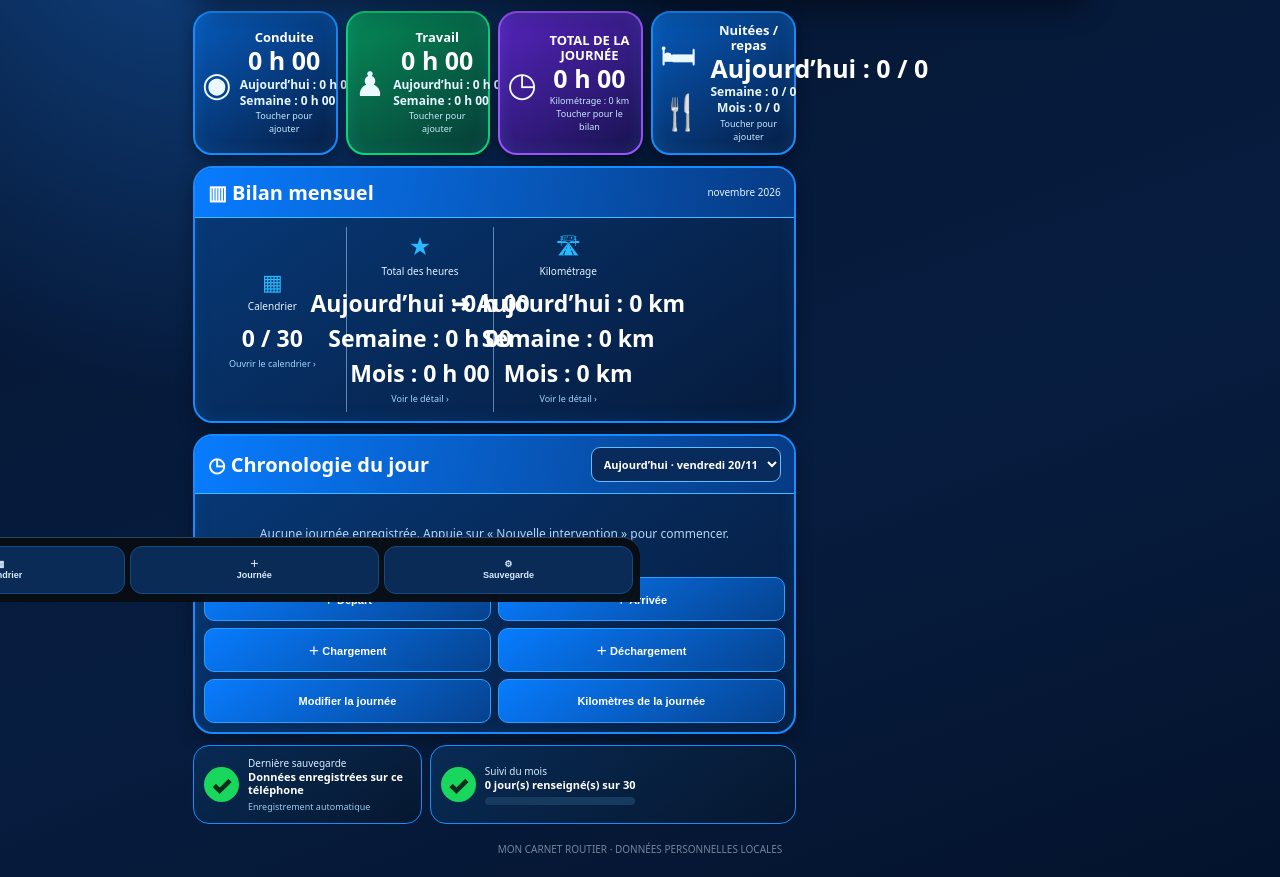
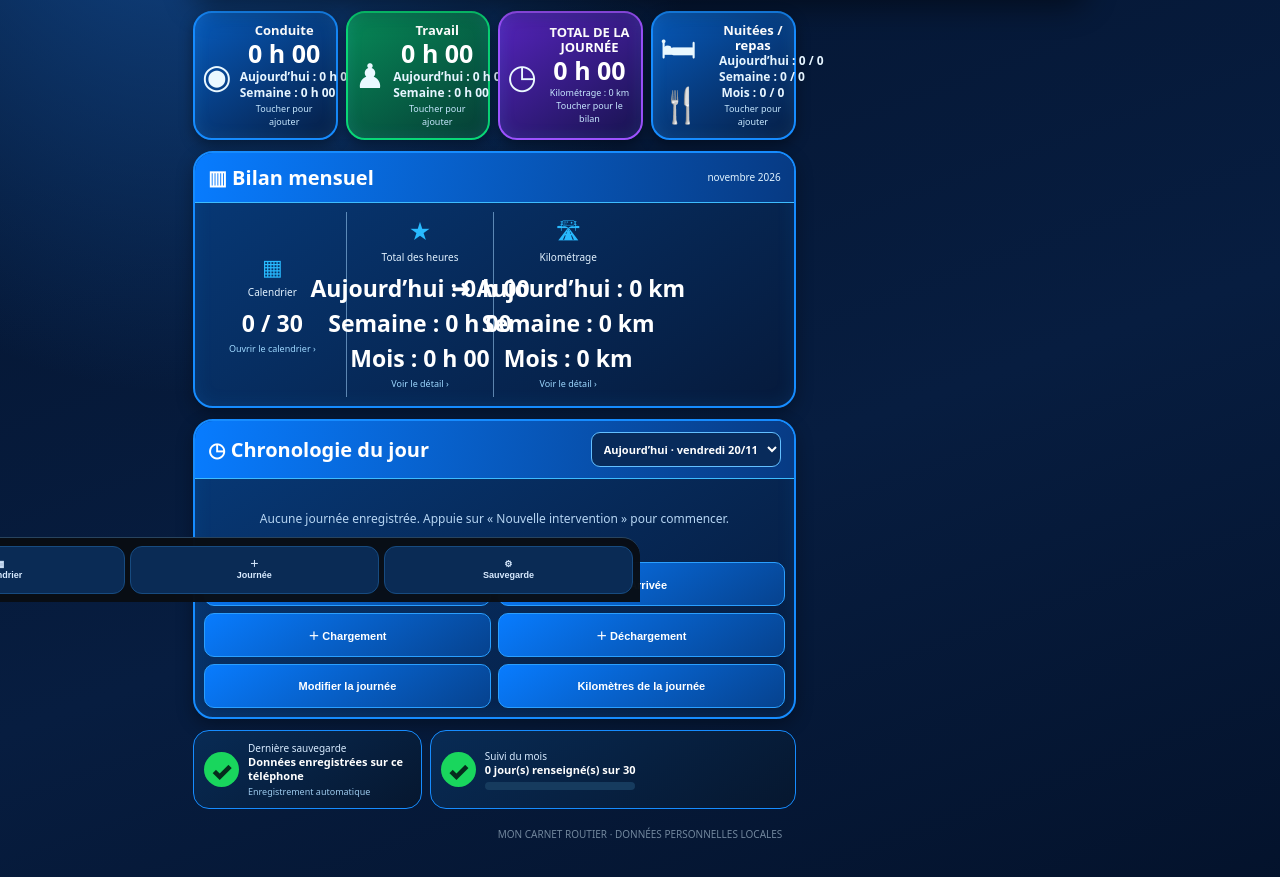
Before and after one commit to nounours633-svg/Mon-carnet-routier, a plain HTML site: page index.html in a window 1280 px wide. Shown: the part 198-1075 px from the top of the page. Drawn offline with Linux system fonts and the light colour scheme.

Commit message:
Uniformiser la taille des périodes nuitées repas

```diff
--- a/index.html
+++ b/index.html
@@ -733,7 +733,7 @@ main{padding-bottom:calc(92px + env(safe-area-inset-bottom))}
 <button type="button" class="cockpit-metric driving" id="openDriveHoursModal" aria-label="Ajouter des heures de conduite"><span class="cockpit-icon">◉</span><div><small>Conduite</small><strong id="dashDrive">0 h 00</strong><span class="cockpit-period" id="dashDriveDay">Aujourd’hui : 0 h 00</span><span class="cockpit-period" id="dashDriveWeek">Semaine : 0 h 00</span><em>Toucher pour ajouter</em></div></button>
 <button type="button" class="cockpit-metric working" id="openWorkHoursModal" aria-label="Ajouter des heures de travail"><span class="cockpit-icon">♟</span><div><small>Travail</small><strong id="dashWork">0 h 00</strong><span class="cockpit-period" id="dashWorkDay">Aujourd’hui : 0 h 00</span><span class="cockpit-period" id="dashWorkWeek">Semaine : 0 h 00</span><em>Toucher pour ajouter</em></div></button>
 <button type="button" class="cockpit-metric total" id="openActivitySummaryTop" aria-label="Ouvrir le récapitulatif des heures et kilomètres"><span class="cockpit-icon">◷</span><div><small>TOTAL DE LA JOURNÉE</small><strong id="dashTotal">0 h 00</strong><em id="dashTotalDay">Kilométrage : 0 km</em><em>Toucher pour le bilan</em></div></button>
-<button type="button" class="cockpit-metric nights" id="openMealNightModal" aria-label="Ajouter un repas ou une nuitée"><span class="cockpit-icon">🛏🍴</span><div><small>Nuitées / repas</small><strong id="dashNights">Aujourd’hui : 0 / 0</strong><span class="cockpit-period" id="dashNightsWeek">Semaine : 0 / 0</span><span class="cockpit-period" id="dashNightsMonth">Mois : 0 / 0</span><em>Toucher pour ajouter</em></div></button>
+<button type="button" class="cockpit-metric nights" id="openMealNightModal" aria-label="Ajouter un repas ou une nuitée"><span class="cockpit-icon">🛏🍴</span><div><small>Nuitées / repas</small><span class="cockpit-period" id="dashNights">Aujourd’hui : 0 / 0</span><span class="cockpit-period" id="dashNightsWeek">Semaine : 0 / 0</span><span class="cockpit-period" id="dashNightsMonth">Mois : 0 / 0</span><em>Toucher pour ajouter</em></div></button>
 </div>
 <section class="weekly-panel"><div class="weekly-heading"><b>▥ Bilan mensuel</b><span id="dashWeekLabel">Mois en cours</span></div><div class="weekly-grid">
 <button type="button" class="monthly-detail-tile" data-monthly-detail="days"><span>▦</span><small>Calendrier</small><strong id="dashWorked">0 / 7</strong><em>Ouvrir le calendrier ›</em></button><button type="button" class="monthly-detail-tile" data-monthly-detail="hours"><span>★</span><small>Total des heures</small><strong id="dashDayTotal">Aujourd’hui : 0 h 00</strong><strong id="dashWeekTotal">Semaine : 0 h 00</strong><strong id="dashMonthTotal">Mois : 0 h 00</strong><em>Voir le détail ›</em></button><button type="button" class="monthly-detail-tile" data-monthly-detail="km"><span>🛣</span><small>Kilométrage</small><strong id="dashDayKm">➜ Aujourd’hui : 0 km</strong><strong id="dashWeekKm">Semaine : 0 km</strong><strong id="dashMonthKm">Mois : 0 km</strong><em>Voir le détail ›</em></button>
```
